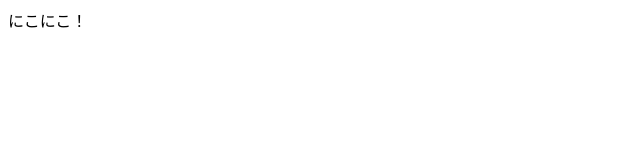
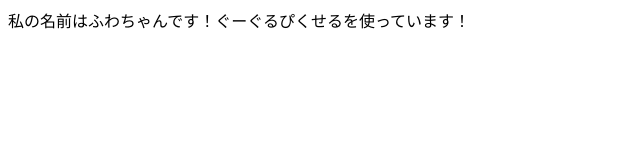
Before and after one commit to h-suwa22110043/git-Practice, a plain HTML site: page index.html in a window 1280 px wide. Shown: the whole page, without its empty margins (0-640 px from the left). Drawn offline with Linux system fonts and the light colour scheme.

Commit message:
二回目のコミット

```diff
--- a/index.html
+++ b/index.html
@@ -1,5 +1,5 @@
 <html>
 	<body>
-		<p>にこにこ！</p>
+		<p>私の名前はふわちゃんです！ぐーぐるぴくせるを使っています！</p>
 	</body>
 </html>
```
